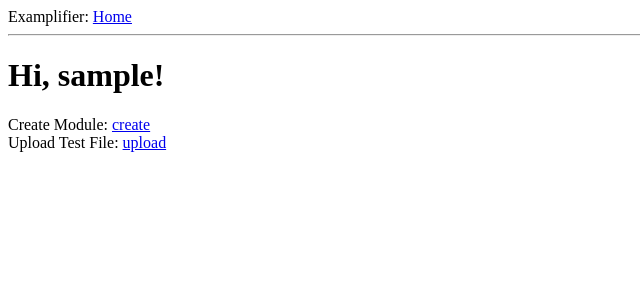
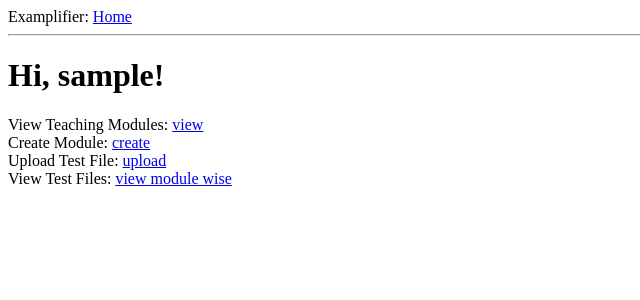
Before and after one commit to linxumelon/examplifier, a Flask app: page / in a window 1280 px wide. Shown: the top 300 px of the page, without its empty margins (0-640 px from the left). Run offline with Flask 2, Linux system fonts and the light colour scheme; the visitor is signed in with stand-in values (Sample User, id 1); data comes from the database, SQL or seed files in the repository.

Commit message:
added view test paper page

```diff
--- a/app/__init__.py
+++ b/app/__init__.py
@@ -12,7 +12,6 @@ app.config.from_object(Config)
 db = SQLAlchemy(app)
 migrate = Migrate(app, db)
 login = LoginManager(app)
-
 from app import routes, models
 
 # @app.before_first_request
--- a/app/forms.py
+++ b/app/forms.py
@@ -12,7 +12,6 @@ class LoginForm(FlaskForm):
 
 class UploadTestFileForm(FlaskForm):
     modcode = StringField('Module Code', validators=[DataRequired()])
-    filename = StringField('File Name: ', validators=[DataRequired()])
     testfile = FileField(validators=[FileRequired('File was empty!')])
     submit = SubmitField('Upload')
 
--- a/app/models.py
+++ b/app/models.py
@@ -28,9 +28,8 @@ def load_user(id):
 class Module(db.Model):
     __tablename__='module'
     code = db.Column(db.String(64), primary_key=True)
-    dir = db.Column(db.String(128))
     def __repr__(self):
-        return '<Module {} {}>'.format(self.code, self.dir)
+        return '<Module {}>'.format(self.code)
 
 class Teaches(db.Model):
     __tablename__='teache'
@@ -56,18 +55,16 @@ class TestPaper(db.Model):
     id = db.Column(db.Integer, primary_key=True)
     modcode = db.Column(db.String(64), db.ForeignKey('module.code'), index=True)
     name = db.Column(db.String(64), index=True)
-    fileurl = db.Column(db.String(120))
     def set_fileurl(self, url):
         self.fileurl = url
     def __repr__(self):
-        return '<Test Paper {} {}>'.format(self.modcode, self.fileurl)
+        return '<Test Paper {}>'.format(self.modcode)
 
 
 class StudentSubmission(db.Model):
     __tablename__='studentsubmission'
     id = db.Column(db.Integer, primary_key=True)
     modcode = db.Column(db.String(64), db.ForeignKey('module.code'), index=True)
-    fileurl = db.Column(db.String(120), index=True, unique=True)
     studentid = db.Column(db.String(64))
     def __repr__(self):
-        return '<Student Submission {} {} {}'.format(self.modcode, self.studentid, self.fileurl)
+        return '<Student Submission {} {}'.format(self.modcode, self.studentid)
--- a/app/routes.py
+++ b/app/routes.py
@@ -1,7 +1,7 @@
 import os
 import sys
 from flask_login import current_user, login_user, login_required
-from flask import render_template, flash, redirect, url_for, request
+from flask import render_template, flash, redirect, url_for, request, send_from_directory
 from werkzeug.utils import secure_filename
 from werkzeug.urls import url_parse
 from app import app
@@ -11,14 +11,42 @@ from app.models import User, Module, Teaches, Takes, TestPaper, StudentSubmissio
 from sqlalchemy import and_, or_, not_
 
 ALLOWED_EXTENSIONS = {'txt', 'pdf', 'png', 'jpg', 'jpeg'}
-BASEDIR = './'
+BASEDIR = os.path.dirname(app.instance_path)
 
 @app.route('/')
 @app.route('/index')
 @login_required
 def index():
+    print("basedir = {}".format(BASEDIR))
     return render_template("index.html", title='Home Page')
 
+@app.route('/teaching_modules', methods=['GET'])
+@login_required
+def get_teaching_mods():
+    modules = Teaches.query.filter_by(instructor_id=current_user.id).all()
+    return render_template('teaching_modules.html', title='Teaching Modules', user=current_user, modules=modules)
+
+@app.route('/query_test_papers', methods=['GET'])
+@login_required
+def query_test_papers():
+    modules = Teaches.query.filter_by(instructor_id=current_user.id).all()
+    return render_template('query_test_papers.html', title='Query Test Papers', user=current_user, modules=modules)
+
+@app.route('/view_test_papers/<module>', methods=['GET'])
+@login_required
+def view_test_papers(module):
+    test_papers = TestPaper.query.filter_by(modcode=module).all()
+    return render_template('view_test_papers.html', title='View Test Papers', user=current_user, test_papers=test_papers, module=module)
+
+
+@app.route('/download/<module>/<filename>')
+@login_required
+def download_test_paper(module, filename):
+    moddir = os.path.join(BASEDIR, module)
+    print(" moddir = {}".format(moddir))
+    print(" filename = {}".format(filename))
+    filename.replace("%20", " ")
+    return send_from_directory(moddir, filename, as_attachment=True)
 
 @app.route('/upload_test_file', methods=['GET', 'POST'])
 @login_required
@@ -28,20 +56,17 @@ def upload_test_file():
     if form.validate_on_submit():
         print("heyyyyyy!")
         modcode = secure_filename(form.modcode.data)
-        teaches = Teaches.query.filter_by(modcode=modcode, instructor_id=current_user.id).first()
-        if not teaches:
-            flash("No teaching record for this module. \n Please add module first if you are teaching this module. ")
-            return redirect(url_for('index'))
+        if not IsCurrentUserTeachingMod(modcode):
+            return render_template("upload_test_file.html", title='Upload Test File', form=form)
         testfile = form.testfile.data
-        filename = secure_filename(form.filename.data)
-        moddir = Module.query.filter_by(code=modcode).first().dir
-
+        filename = secure_filename(testfile.filename)
+        moddir = os.path.join(BASEDIR, modcode)
         files_with_given_name = TestPaper.query.filter_by(modcode=modcode, name=filename).all()
         if (len(files_with_given_name) > 0):
             filename = filename + " ({})".format(len(files_with_given_name))
         print("filename= {}".format(filename))
         fileurl = os.path.join(moddir, filename)
-        file_record = TestPaper(modcode=modcode, name=filename, fileurl=fileurl)
+        file_record = TestPaper(modcode=modcode, name=filename)
         db.session.add(file_record)
         db.session.commit()
         print("fileurl = {}".format(fileurl))
@@ -59,10 +84,13 @@ def create_module():
     if form.validate_on_submit():
         modcode = secure_filename(form.modcode.data)
         dir_path = os.path.join(BASEDIR, modcode)
-        os.mkdir(dir_path)
+        try:
+            os.mkdir(dir_path)
+        except Exception as e:
+            print("Error when making module directory: \n{}".format(e))
         module = Module.query.filter_by(code=modcode).first()
         if module is None:
-            module = Module(code=modcode, dir=dir_path)
+            module = Module(code=modcode)
             print("module = {}".format(module))
             db.session.add(module)
             db.session.commit()
@@ -96,3 +124,10 @@ def login():
             next_page = url_for('index')
         return redirect(next_page)
     return render_template('login.html', title='Sign In', form=form)
+
+def IsCurrentUserTeachingMod(modcode):
+    teaches = Teaches.query.filter_by(modcode=modcode, instructor_id=current_user.id).first()
+    if not teaches:
+        flash("No teaching record for this module. \n Please add module first if you are teaching this module. ")
+        return False
+    return True
--- a/app/templates/index.html
+++ b/app/templates/index.html
@@ -2,6 +2,8 @@
 
 {% block content %}
     <h1>Hi, {{ current_user.username }}!</h1>
+    <div>View Teaching Modules: <a href="/teaching_modules">view</a></div>
     <div>Create Module: <a href="/add_module">create</a></div>
     <div>Upload Test File: <a href="/upload_test_file">upload</a></div>
+    <div>View Test Files: <a href="/query_test_papers">view module wise</a></div>
 {% endblock %}
--- a/app/templates/upload_test_file.html
+++ b/app/templates/upload_test_file.html
@@ -8,9 +8,6 @@
             {{ form.modcode(class_=UploadTestFileForm) }}
         </p>
         <p>
-            {{ form.filename(class_=UploadTestFileForm) }}
-        </p>
-        <p>
             {{ form.testfile(class_=UploadTestFileForm) }}
         </p>
         <p>
```
Also changed, not shown: app/templates/query_test_papers.html (added, +9 -0 lines), app/templates/teaching_modules.html (added, +7 -0 lines), app/templates/view_test_papers.html (added, +9 -0 lines), app/templates/download.html (added).
